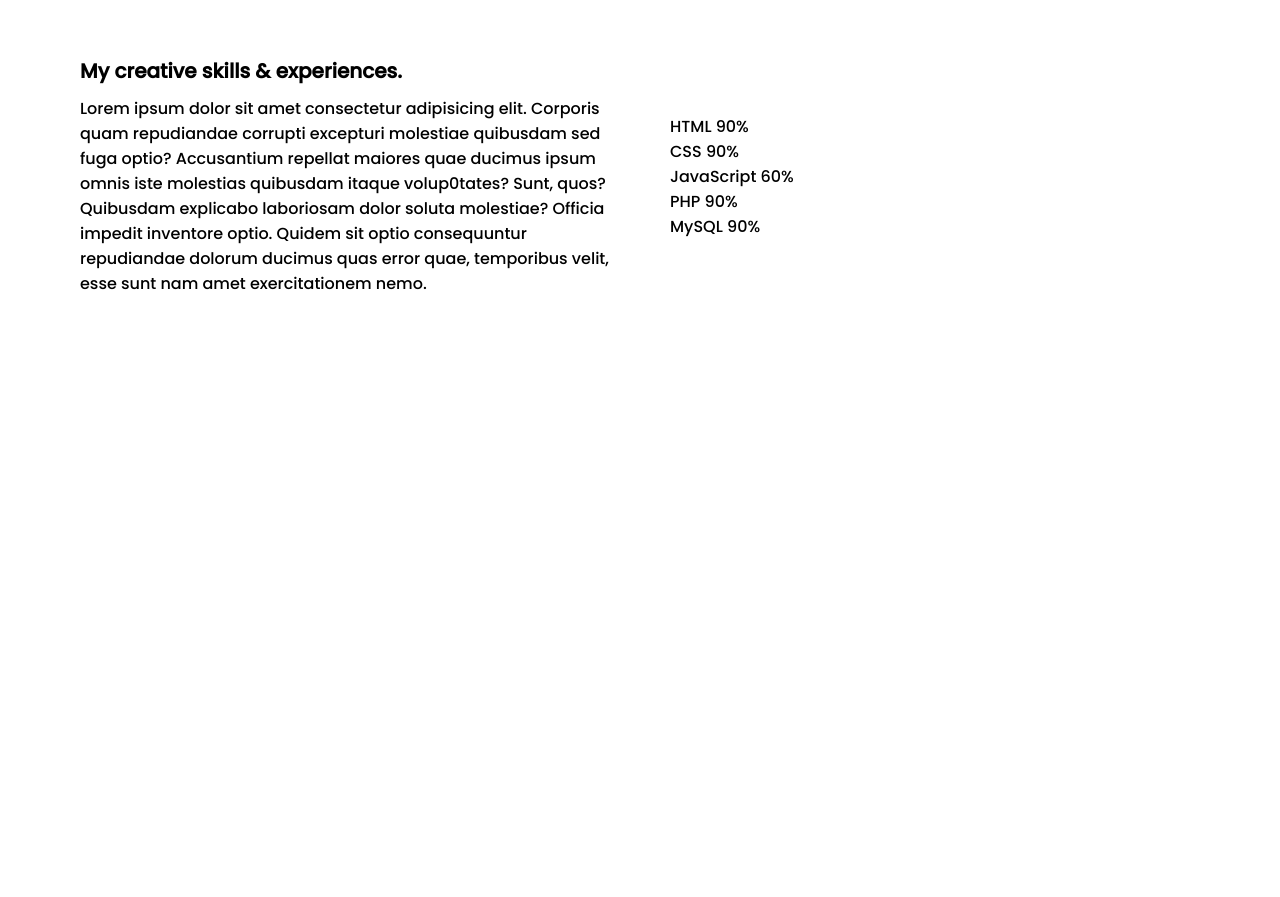
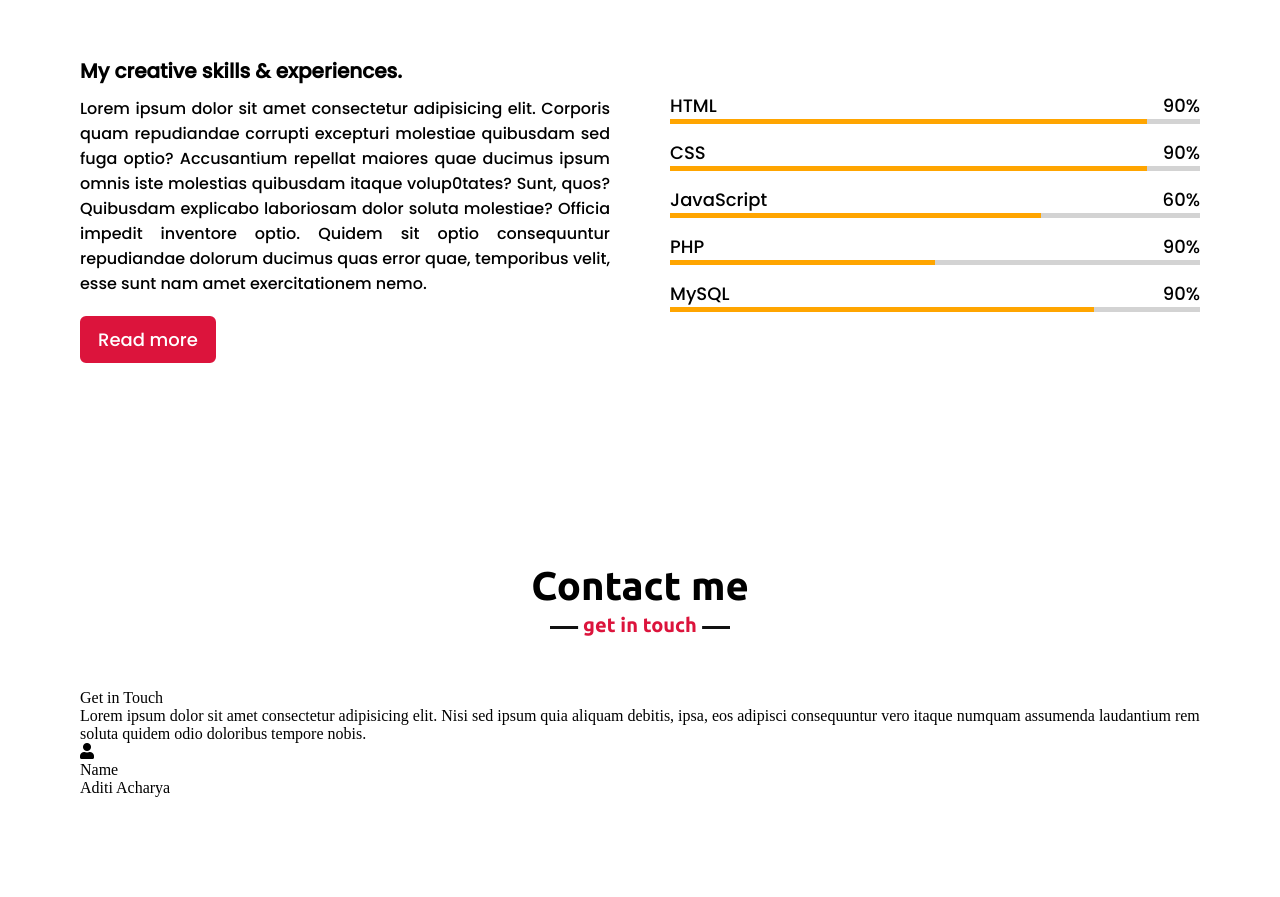
Before and after one commit to aditiacharya68/my_portfolia, a plain HTML site: page index.html in a window 1280 px wide. Shown: the part 2300-3197 px from the top of the page. Before the commit the page ends 2696 px from the top, so only its background shows below. Drawn offline with nearby package versions, Linux system fonts and the light colour scheme.

Commit message:
added contact me section

```diff
--- a/index.html
+++ b/index.html
@@ -110,6 +110,7 @@ rel="stylesheet" integrity="sha384-1BmE4kWBq78iYhFldvKuhfTAU6auU8tT94WrHftjDbrCE
                 <div class="text">My creative skills & experiences.</div>
                 <p>Lorem ipsum dolor sit amet consectetur adipisicing elit. Corporis quam repudiandae corrupti excepturi molestiae quibusdam sed fuga optio? Accusantium repellat maiores quae ducimus ipsum omnis iste molestias quibusdam itaque volup0tates?
                 Sunt, quos? Quibusdam explicabo laboriosam dolor soluta molestiae? Officia impedit inventore optio. Quidem sit optio consequuntur repudiandae dolorum ducimus quas error quae, temporibus velit, esse sunt nam amet exercitationem nemo.</p>
+            <a href="#">Read more</a>
             </div>
             <div class="column right">
                 <div class="bars">
@@ -117,31 +118,58 @@ rel="stylesheet" integrity="sha384-1BmE4kWBq78iYhFldvKuhfTAU6auU8tT94WrHftjDbrCE
                         <span>HTML</span>
                         <span>90%</span>
                     </div>
+                    <div class="line html"></div>
                 </div>
                 <div class="bars">
                     <div class="info">
                         <span>CSS</span>
                         <span>90%</span>
                     </div>
+                    <div class="line css"></div>
                 </div>
                 <div class="bars">
                     <div class="info">
                         <span>JavaScript</span>
                         <span>60%</span>
                     </div>
+                    <div class="line js"></div>
                 </div>
                 <div class="bars">
                     <div class="info">
                         <span>PHP</span>
                         <span>90%</span>
                     </div>
+                    <div class="line php"></div>
                 </div>
                 <div class="bars">
                     <div class="info">
                         <span>MySQL</span>
                         <span>90%</span>
                     </div>
+                    <div class="line mysql"></div>
                 </div>
+            </div>
+        </div>
+    </div>
+</section>
+<!--contact section-->
+<section class="contact" id="contact">
+    <div class="max-width">
+        <h2 class="title">Contact me </h2>
+        <div class="contact-content">
+            <div class="column left">
+                <div class="text">Get in Touch</div>
+                <p>Lorem ipsum dolor sit amet consectetur adipisicing elit. Nisi sed ipsum quia aliquam debitis, ipsa,
+                     eos adipisci consequuntur vero itaque numquam assumenda laudantium rem soluta quidem odio doloribus tempore nobis.</p>
+                  <div class="icons">
+                    <div class="rows">
+                        <i class="fas fa-user"></i>
+                        <div class="info">
+                            <div class="head">Name</div>
+                            <div class="sub-title">Aditi Acharya</div>
+                        </div>
+                    </div>
+                  </div>
             </div>
         </div>
     </div>
@@ -150,8 +178,6 @@ rel="stylesheet" integrity="sha384-1BmE4kWBq78iYhFldvKuhfTAU6auU8tT94WrHftjDbrCE
 
 
 
-
-
 <script src="script.js"></script>
     </body>
 </html>
--- a/style.css
+++ b/style.css
@@ -265,6 +265,113 @@ border-radius: 6px;
  font-weight: 600;
  margin-bottom: 10px;
 }
+.skills .skills-content .left p{
+    text-align: justify;
+}
+.skills .skills-content .left a{
+    display: inline-block;
+    background: crimson;
+    color: #fff;
+    font-size: 18px;
+    font-weight: 500;
+    padding: 8px 16px;
+    margin-top: 20px;
+    border-radius: 6px;
+    border: 2px solid crimson;
+    transition: all 0.3s ease;
+}
+.skills .skills-content .left a:hover{
+    color: crimson;
+    background: none;
+}
+
+.skills .skills-content .right .bars{
+    margin-bottom: 15px;
+}
+.skills .skills-content .right .info{
+    display: flex;
+    margin-bottom: 5pxS;
+    align-items: center;
+    justify-content: space-between;
+}
+.skills .skills-content .right span{
+    font-weight: 500;
+    font-size: 18px;
+}
+.skills .skills-content .right .line{
+    height: 5px;
+    width: 100%;
+    background: lightgray;
+    position: relative;
+}
+.skills .skills-content .right .line::before{
+    content: "";
+    position: absolute;
+    height: 100%;
+    width: 80%;
+    left: 0;
+    top: 0;
+    background: orange;
+}
+.skills .skills-content .right .html::before{
+    width: 90%;
+}
+.skills .skills-content .right .css::before{
+    width: 90%;
+}
+.skills .skills-content .right .js::before{
+    width: 70%;
+}
+.skills .skills-content .right .php::before{
+    width: 50%;
+}
+.skills .skills-content .right .mysql::before{
+    width: 80%;
+}
+
+/*contact section*/
+.contact .title::after{
+    content: "get in touch";
+}
+
+
+
+
+
+
+
+
+
+
+
+
+
+
+
+
+
+
+
+
+
+
+
+
+
+
+
+
+
+
+
+
+
+
+
+
+
+
+
 
 
 
@@ -360,6 +467,10 @@ width: 100%;
         width: calc(50% - 10px);
         margin-bottom: 20px;
     }
+    .skills .skills-content .column{
+        width: 100%;
+        margin-bottom: 35px;
+    }
 }
 
 
@@ -380,7 +491,7 @@ width: 100%;
     font-size: 20px;
 
 }
-.services .serv-content .card{
+.services .serv-content .card, .skills .skills-content .column{
     width: 100%;
 }
 }
```
